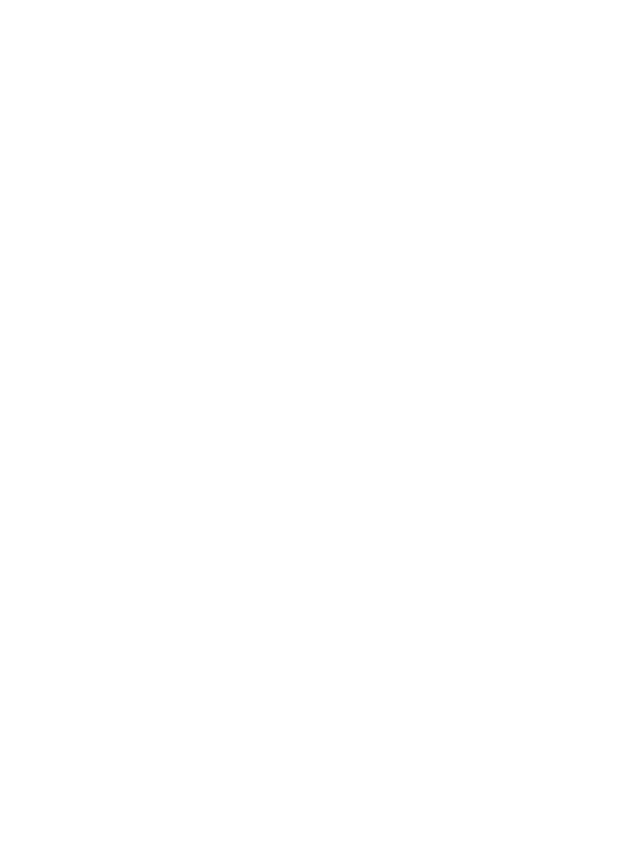
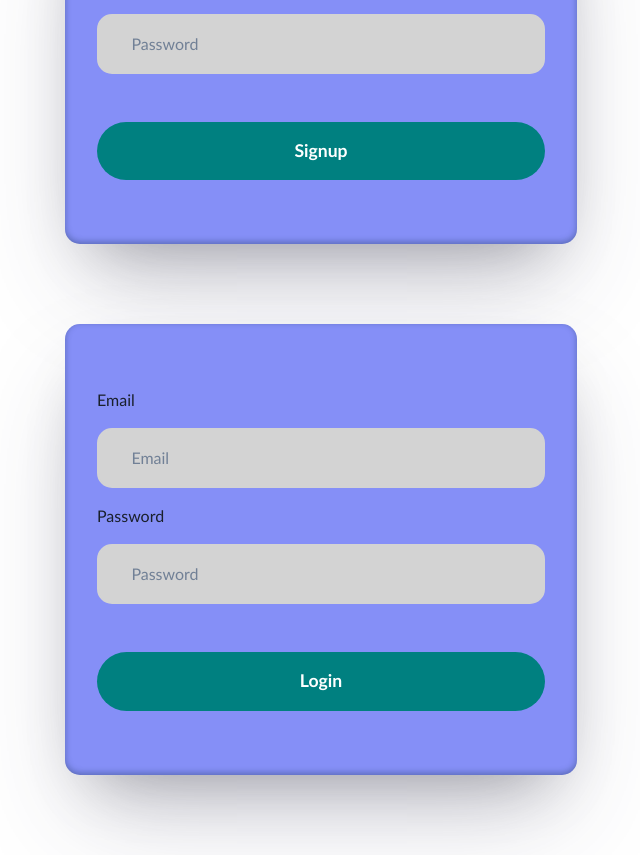
Before and after one commit to abhinavBisht94/data-pirates, a React (Create React App) app in the folder client/: page / in a window 1280 px wide. Shown: the part 548-1403 px from the top of the page, without its empty margins (319-959 px from the left). Before the commit the page ends 800 px from the top, so only its background shows below. Built offline with nearby package versions, Linux system fonts and the light colour scheme; a web font is replaced by a local one.

Commit message:
Signup and login frontend

```diff
--- a/client/src/App.js
+++ b/client/src/App.js
@@ -1,15 +1,19 @@
-
-import './CSS/App.css'
+import "./CSS/App.css";
 import Navbar from "./components/Navbar";
 import Hero from "./components/Hero";
-import TodoList from './components/TodoApp/TodoList';
+import TodoList from "./components/TodoApp/TodoList";
+import { Signup } from "./pages/Signup";
+import { Login } from "./pages/Login";
 
 function App() {
   return (
     <div className="App">
-     <Navbar />
-     <Hero />
-     <TodoList />
+      <Navbar />
+      <Hero />
+      <TodoList />
+
+      <Signup />
+      <Login />
     </div>
   );
 }
--- a/client/src/CSS/App.css
+++ b/client/src/CSS/App.css
@@ -2,8 +2,8 @@
   box-sizing: border-box;
   margin: 0;
   padding: 0;
-    font-family: 'Trebuchet MS', 'Lucida Sans Unicode', 'Lucida Grande',
-      'Lucida Sans', Arial, sans-serif;
+  font-family: "Trebuchet MS", "Lucida Sans Unicode", "Lucida Grande",
+    "Lucida Sans", Arial, sans-serif;
 }
 
 body {
--- /dev/null
+++ b/client/src/CSS/login.css
@@ -0,0 +1,50 @@
+#login {
+  /* border: 1px solid blue; */
+  box-shadow: rgba(50, 50, 93, 0.25) 0px 50px 100px -20px,
+    rgba(0, 0, 0, 0.3) 0px 30px 60px -30px,
+    rgba(10, 37, 64, 0.35) 0px -2px 6px 0px inset;
+  border-radius: 15px;
+
+  padding: 4rem 2rem;
+  width: 40%;
+  margin: auto;
+  margin-top: 5rem;
+  margin-bottom: 5rem;
+  background-color: rgb(133, 143, 247);
+}
+
+#loginForm {
+  display: flex;
+  flex-direction: column;
+  gap: 1rem;
+}
+
+.loginFormInput {
+  width: 100%;
+  background-color: lightGrey;
+  border: 2px solid lightGrey;
+  border-radius: 15px;
+  padding: 1rem 1rem;
+}
+
+.loginFormInput:focus {
+  background-color: white;
+}
+
+#loginForm button {
+  margin-top: 2rem;
+  width: 100%;
+  padding: 1rem 0;
+  /* padding-left: 5%; */
+  background-color: teal;
+  border: none;
+  border-radius: 30px;
+  font-weight: bold;
+  font-size: 1.1rem;
+  color: white;
+  cursor: pointer;
+}
+#loginForm button:hover {
+  background-color: goldenrod;
+  color: black;
+}
--- /dev/null
+++ b/client/src/CSS/signup.css
@@ -0,0 +1,51 @@
+#signup {
+  /* border: 1px solid blue; */
+  box-shadow: rgba(50, 50, 93, 0.25) 0px 50px 100px -20px,
+    rgba(0, 0, 0, 0.3) 0px 30px 60px -30px,
+    rgba(10, 37, 64, 0.35) 0px -2px 6px 0px inset;
+  border-radius: 15px;
+
+  padding: 4rem 2rem;
+  width: 40%;
+  margin: auto;
+  margin-top: 5rem;
+  margin-bottom: 5rem;
+  background-color: rgb(133, 143, 247);
+
+}
+
+#signupForm {
+  display: flex;
+  flex-direction: column;
+  gap: 1rem;
+
+}
+
+.signupFormInput {
+  width: 100%;
+  background-color: lightGrey;
+  border: 2px solid lightGrey;
+  border-radius: 15px;
+  padding: 1rem 1rem;
+}
+.signupFormInput:focus {
+  background-color: white;
+}
+
+#signupForm button {
+  margin-top: 2rem;
+  width: 100%;
+  padding: 1rem 0;
+  /* padding-left: 5%; */
+  background-color: teal;
+  border: none;
+  border-radius: 30px;
+  font-weight: bold;
+  font-size: 1.1rem;
+  color: white;
+  cursor: pointer;
+}
+#signupForm button:hover {
+  background-color: goldenrod;
+  color: black;
+}
--- a/client/src/index.js
+++ b/client/src/index.js
@@ -1,14 +1,17 @@
-import React from 'react';
-import ReactDOM from 'react-dom/client';
-import App from './App';
-import reportWebVitals from './reportWebVitals';
-import { ChakraProvider } from '@chakra-ui/react'
+import React from "react";
+import ReactDOM from "react-dom/client";
+import App from "./App";
+import reportWebVitals from "./reportWebVitals";
+import { ChakraProvider } from "@chakra-ui/react";
+import { BrowserRouter } from "react-router-dom";
 
-const root = ReactDOM.createRoot(document.getElementById('root'));
+const root = ReactDOM.createRoot(document.getElementById("root"));
 root.render(
-  <ChakraProvider>
-    <App />
-  </ChakraProvider>
+  <BrowserRouter>
+    <ChakraProvider>
+      <App />
+    </ChakraProvider>
+  </BrowserRouter>
 );
 
 // If you want to start measuring performance in your app, pass a function
--- /dev/null
+++ b/client/src/pages/Login.jsx
@@ -0,0 +1,70 @@
+import React from "react";
+import axios from "axios";
+import { useState } from "react";
+import { useNavigate } from "react-router-dom";
+
+import "../CSS/login.css";
+
+export const Login = ({ googleButtonImage, appleButtonLogo }) => {
+  const navigate = useNavigate();
+
+  const [user, setUser] = useState({});
+  const handleChange = (e) => {
+    let { name, value } = e.target;
+    setUser({
+      ...user,
+      [name]: value,
+    });
+  };
+
+  const handleSubmit = async (event) => {
+    event.preventDefault();
+    console.log("user in login:", user);
+
+    let error = null;
+    let response = await axios
+      .post("http://localhost:8080/auth/login", user)
+      .catch((err) => {
+        console.log("err:", err);
+        error = err.response.data.message;
+      });
+
+    if (response) {
+      console.log("response:", response.data[0]);
+      localStorage.setItem("token", response.data[0]);
+      navigate(`/${response.data[0]}`);
+    }
+    if (error) {
+      console.log("error:", error);
+      window.alert(error);
+    }
+  };
+
+  return (
+    <div id="login">
+      <form id="loginForm" onSubmit={handleSubmit}>
+        <p>Email</p>
+        <input
+          className="loginFormInput"
+          type="email"
+          name="email"
+          placeholder="    Email"
+          required
+          onChange={handleChange}
+        />
+
+        <p>Password</p>
+        <input
+          className="loginFormInput"
+          type="password"
+          name="password"
+          placeholder="    Password"
+          required
+          onChange={handleChange}
+        />
+
+        <button>Login</button>
+      </form>
+    </div>
+  );
+};
--- /dev/null
+++ b/client/src/pages/Signup.jsx
@@ -0,0 +1,49 @@
+import React from "react";
+import { useState } from "react";
+import { useNavigate } from "react-router-dom";
+
+import "../CSS/signup.css";
+
+export const Signup = ({ googleButtonImage, appleButtonLogo }) => {
+  const navigate = useNavigate();
+
+  const [user, setUser] = useState({});
+  const handleChange = (e) => {
+    let { name, value } = e.target;
+    setUser({
+      ...user,
+      [name]: value,
+    });
+  };
+
+  const handleSubmit = (event) => {
+    event.preventDefault();
+    console.log("user in signup:", user);
+  };
+
+  return (
+    <div id="signup">
+      <form id="signupForm" onSubmit={handleSubmit}>
+        <input
+          className="signupFormInput"
+          type="email"
+          name="email"
+          placeholder="    Email"
+          required
+          onChange={handleChange}
+        />
+
+        <input
+          className="signupFormInput"
+          type="password"
+          name="password"
+          placeholder="    Password"
+          required
+          onChange={handleChange}
+        />
+
+        <button type="submit">Signup</button>
+      </form>
+    </div>
+  );
+};
```
Also changed, not shown: 1 other file (tests, documents, lock files or other folders). Lines whose indentation alone changed are shown as unchanged.
